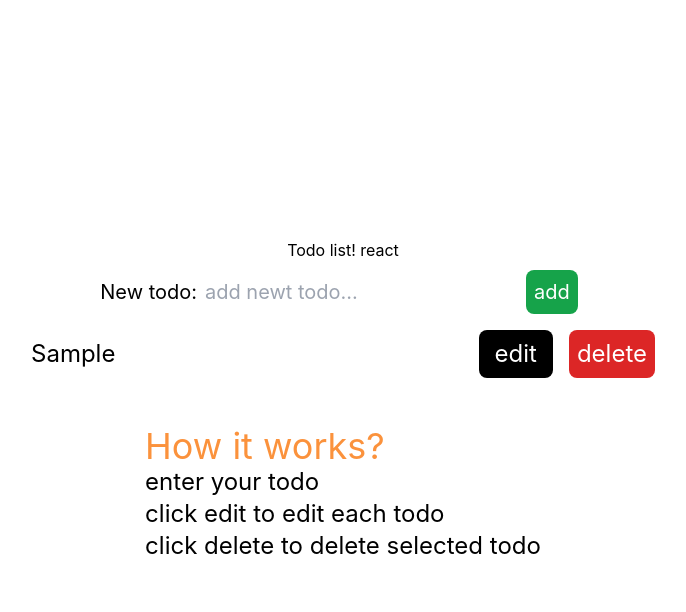
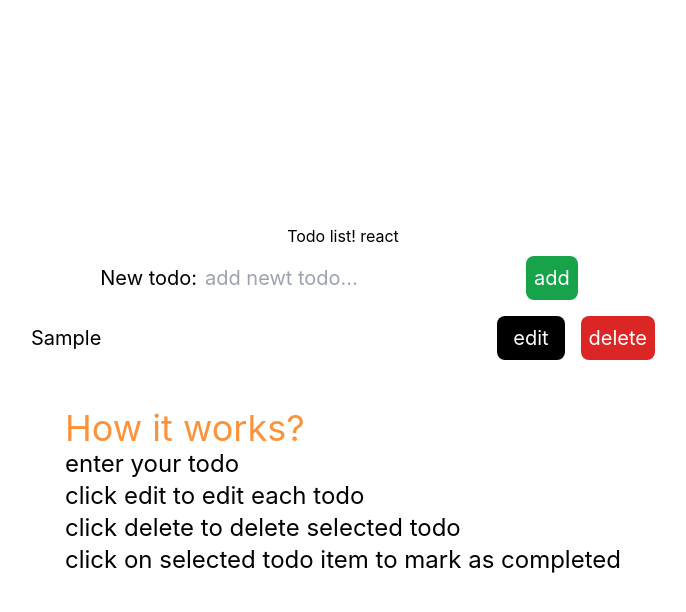
Before and after one commit to fajllo/learning-react, a React (Create React App) app: page / in a window 1280 px wide. Both pictures are taken after typing "Sample" into the empty fields and a click on the button "add". Shown: the top 612 px of the page, without its empty margins (297-983 px from the left). Built offline with nearby package versions, Linux system fonts and the light colour scheme.

Commit message:
added new instruction

```diff
--- a/src/Todo.js
+++ b/src/Todo.js
@@ -91,7 +91,7 @@ export default class Todo extends Component {
       );
     }
     return (
-      <div className=" Todo flex gap-2 w-full flex-col text-2xl  ">
+      <div className=" Todo flex gap-2 w-full flex-col text-xl  ">
         {result}
       </div>
     );
--- a/src/TodoList.js
+++ b/src/TodoList.js
@@ -43,6 +43,9 @@ export default class TodoList extends Component {
           <h2 className="text-2xl">enter your todo</h2>
           <h2 className="text-2xl">click edit to edit each todo</h2>
           <h2 className="text-2xl">click delete to delete selected todo </h2>
+          <h2 className="text-2xl">
+            click on selected todo item to mark as completed{" "}
+          </h2>
         </div>
       </div>
     );
```
